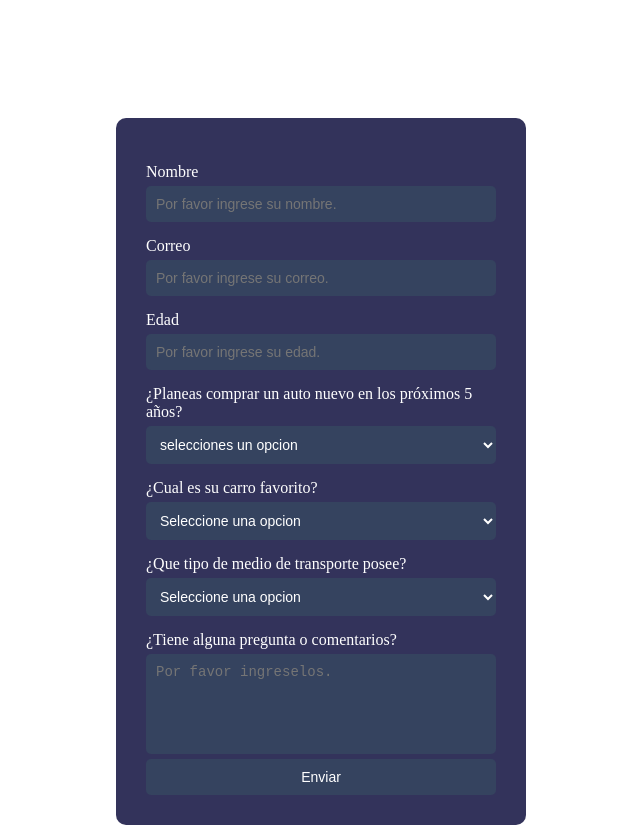
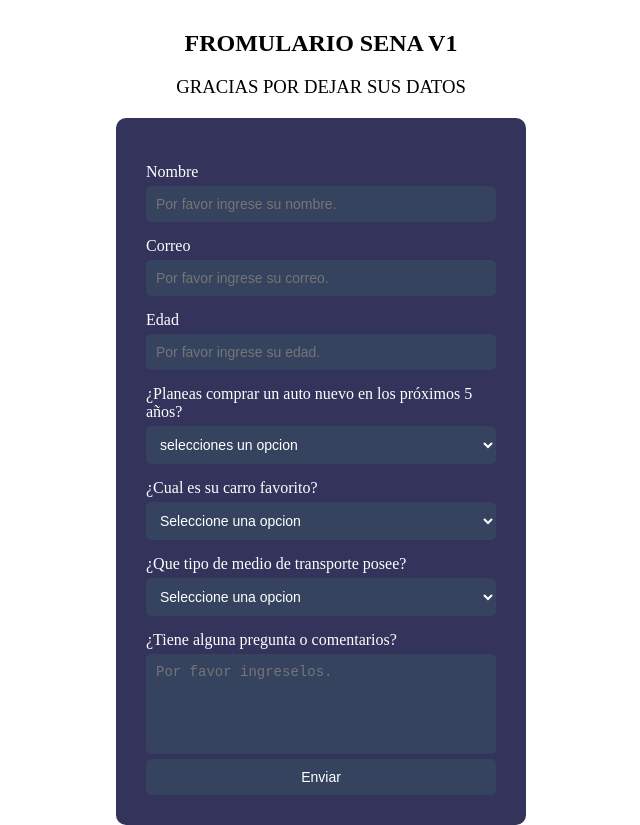
Before and after one commit to juanestebanzamudio/viernes, a website with bundled scripts: page index.html in a window 1280 px wide. Shown: the whole page, without its empty margins (319-959 px from the left). Built offline with nearby package versions, Linux system fonts and the light colour scheme.

Commit message:
adherir barnches

```diff
--- a/style.css
+++ b/style.css
@@ -3,7 +3,7 @@
   font-family: 'Times New Roman', Times, serif;
   background: linear-gradient(to bottom, #857     3e9, #4d699e);
   text-align: center;
-  color: #fff;
+  color: #010101;
 }
 
 h1 {
```
Also changed, not shown: .github/workflows/linters.yml.
